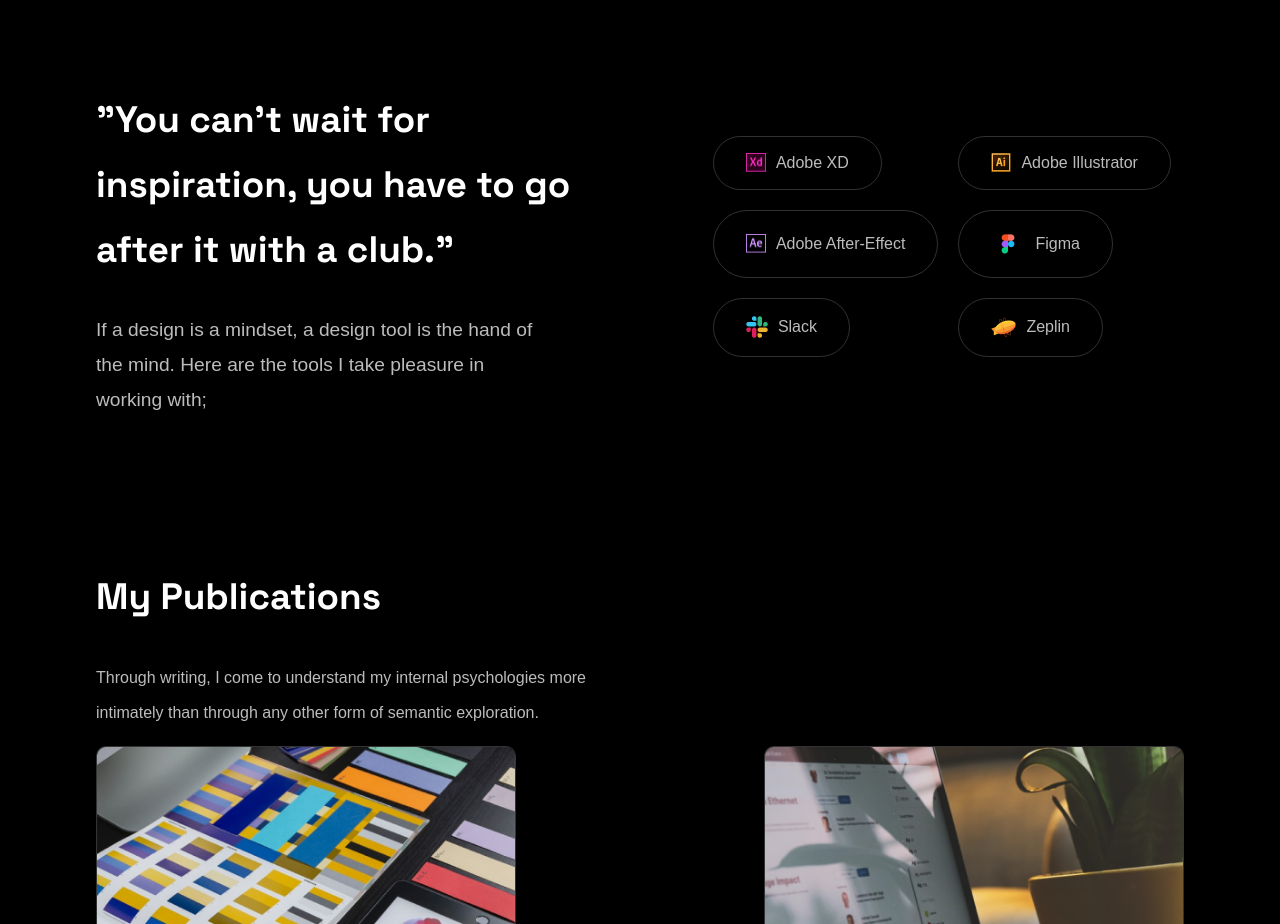
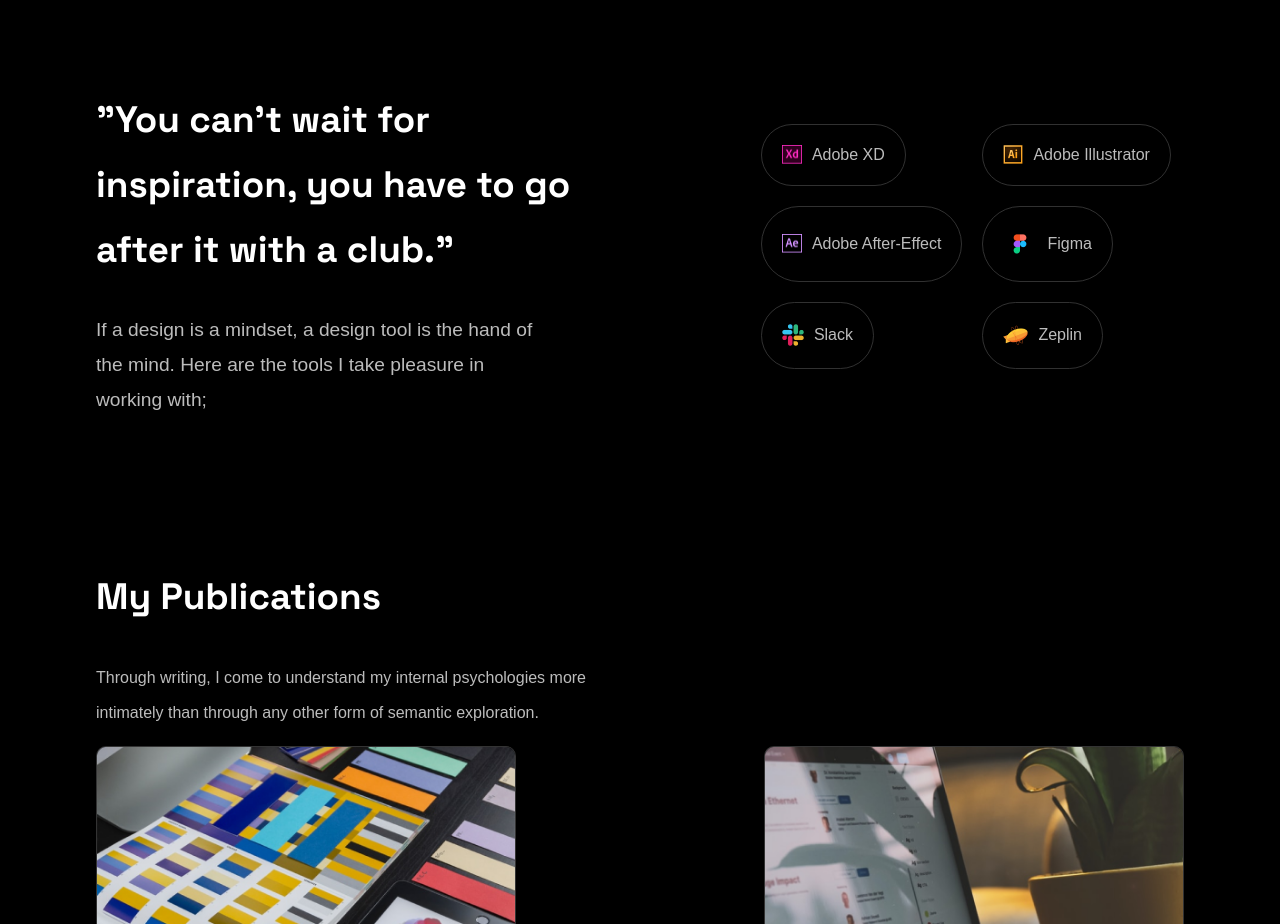
Before and after one commit to Iykekelvins/portfolio-julianna, a Next.js app: page / in a window 1280 px wide. Shown: the part 2760-3684 px from the top of the page. Built offline with nearby package versions, Linux system fonts and the light colour scheme; a web font is replaced by a local one.

Commit message:
fixed padding

```diff
--- a/styles/Footer.module.css
+++ b/styles/Footer.module.css
@@ -16,7 +16,7 @@
     justify-content: space-evenly;
   }
   .icon_container {
-    justify-content: space-evenly;
+    justify-content: space-between;
     margin-top: 1rem;
   }
 }
--- a/styles/Tools.module.css
+++ b/styles/Tools.module.css
@@ -23,6 +23,7 @@
   border-radius: 50px;
   width: fit-content;
   transition: all 0.3s linear;
+  padding: 20px;
 }
 
 @media screen and (max-width: 1152px) {
```
